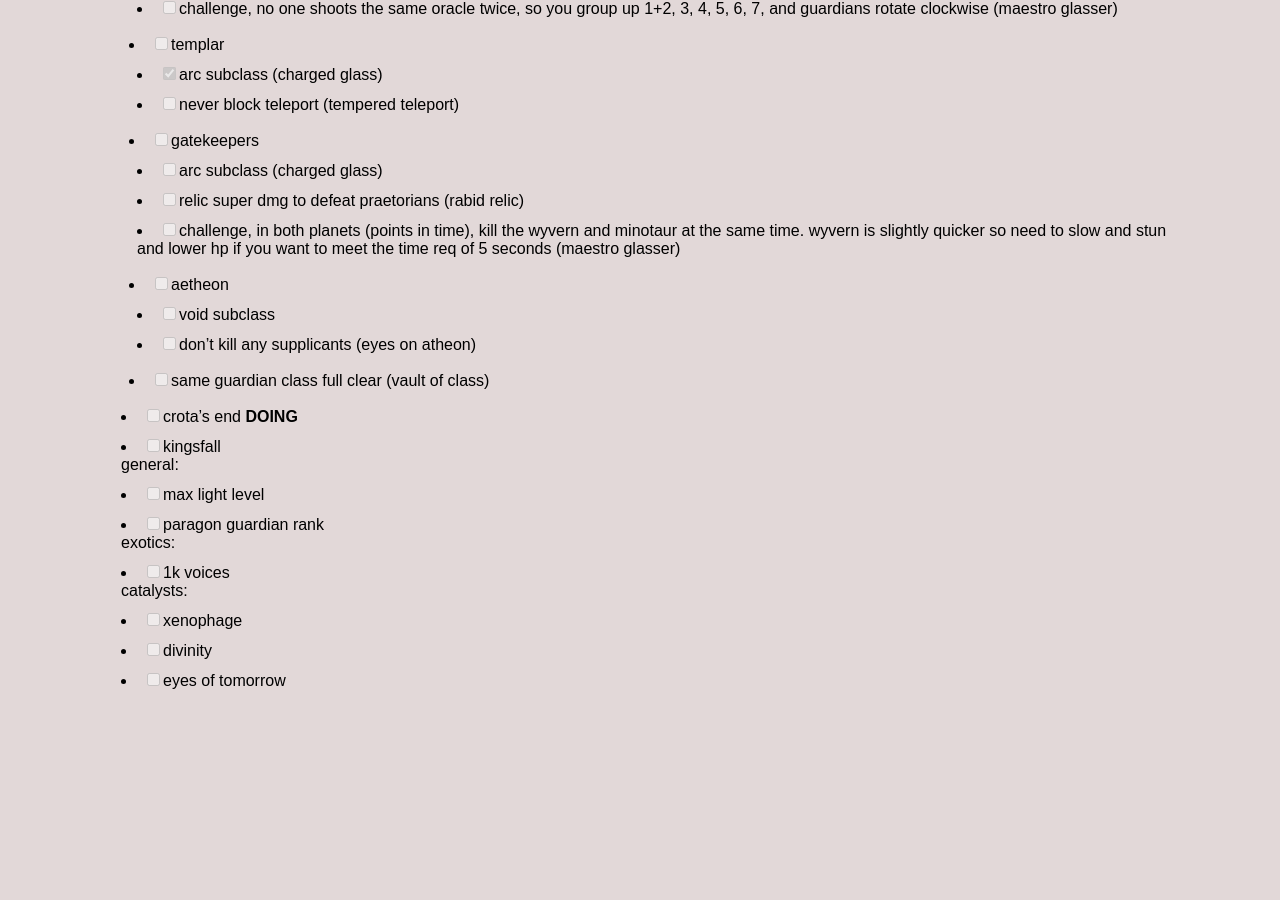
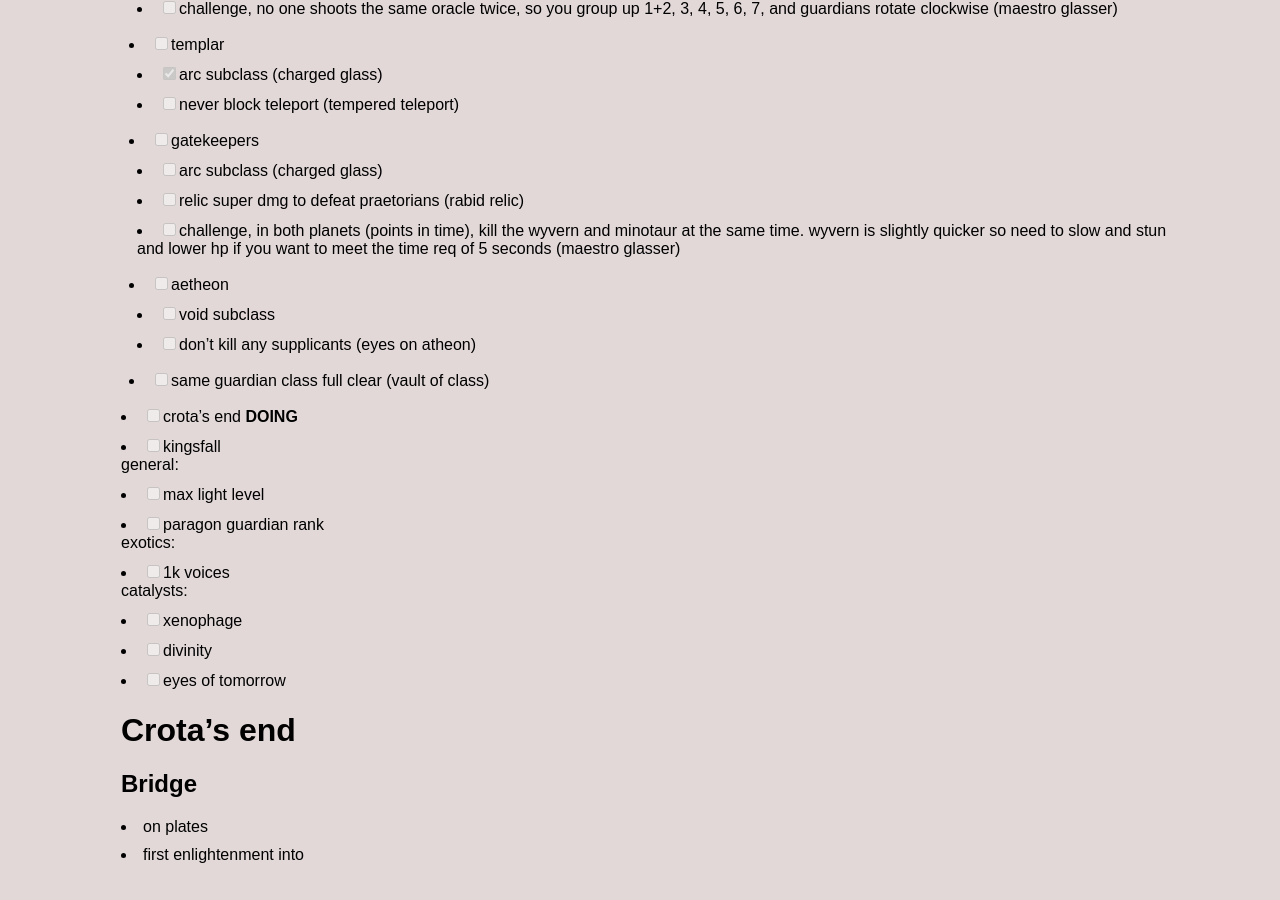
Before and after one commit to jsbaasi/jsbaasi.github.io, a Jekyll site: the page built from _posts/2026-07-02-destiny-projects.md, in a window 1280 px wide and 900 px high, scrolled down 877 px. Built offline with Jekyll 4.4.1, drawn with Linux system fonts in a browser that asks for light colours; before the commit the page ends 1603 px from its top, so only the background shows below that.

Commit message:
vault backup: 2026-07-03 20:04:15

```diff
--- a/_posts/2026-07-02-destiny-projects.md
+++ b/_posts/2026-07-02-destiny-projects.md
@@ -51,3 +51,7 @@
 - [ ] xenophage
 - [ ] divinity
 - [ ] eyes of tomorrow
+# Crota's end
+## Bridge
+- on plates
+- first enlightenment into
```
